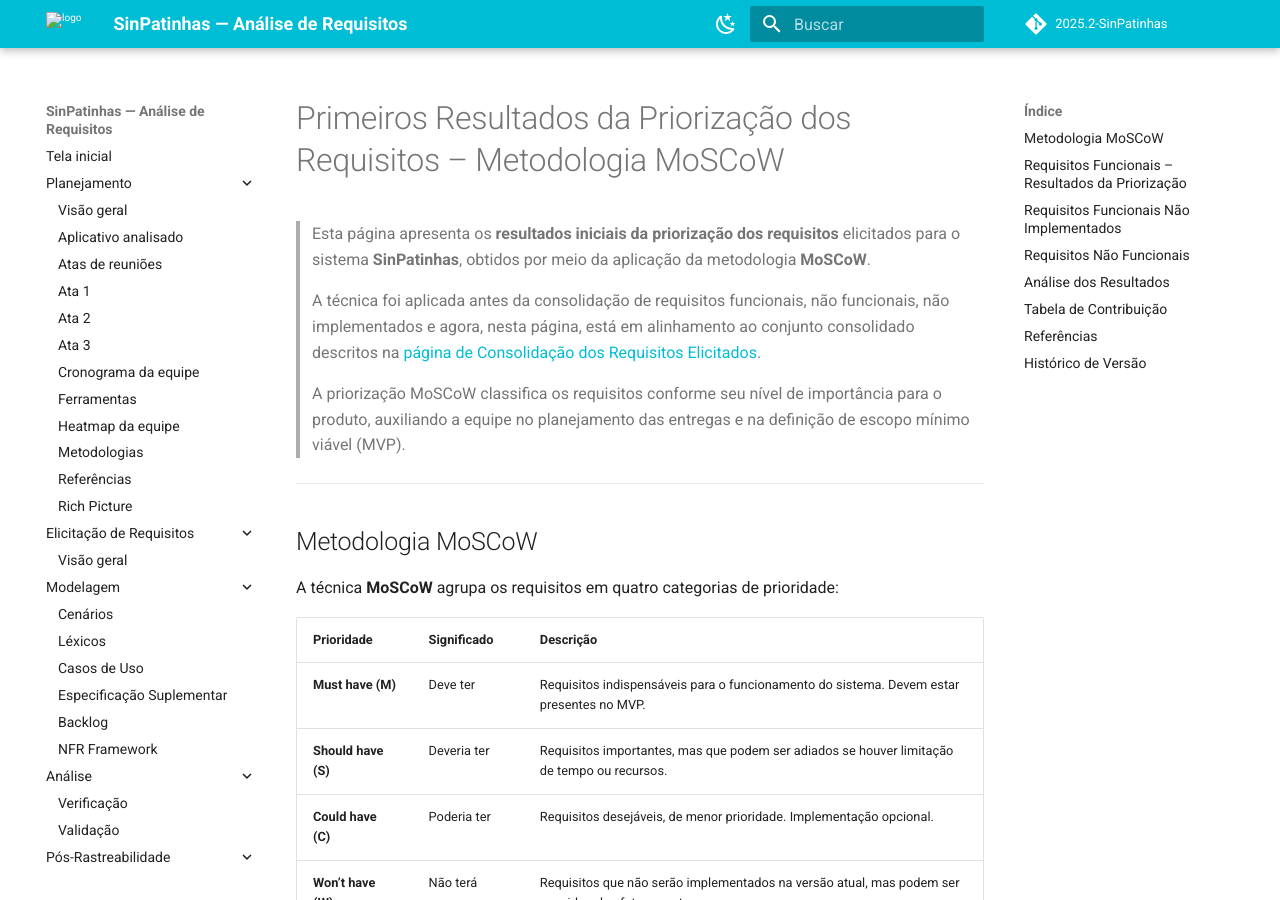
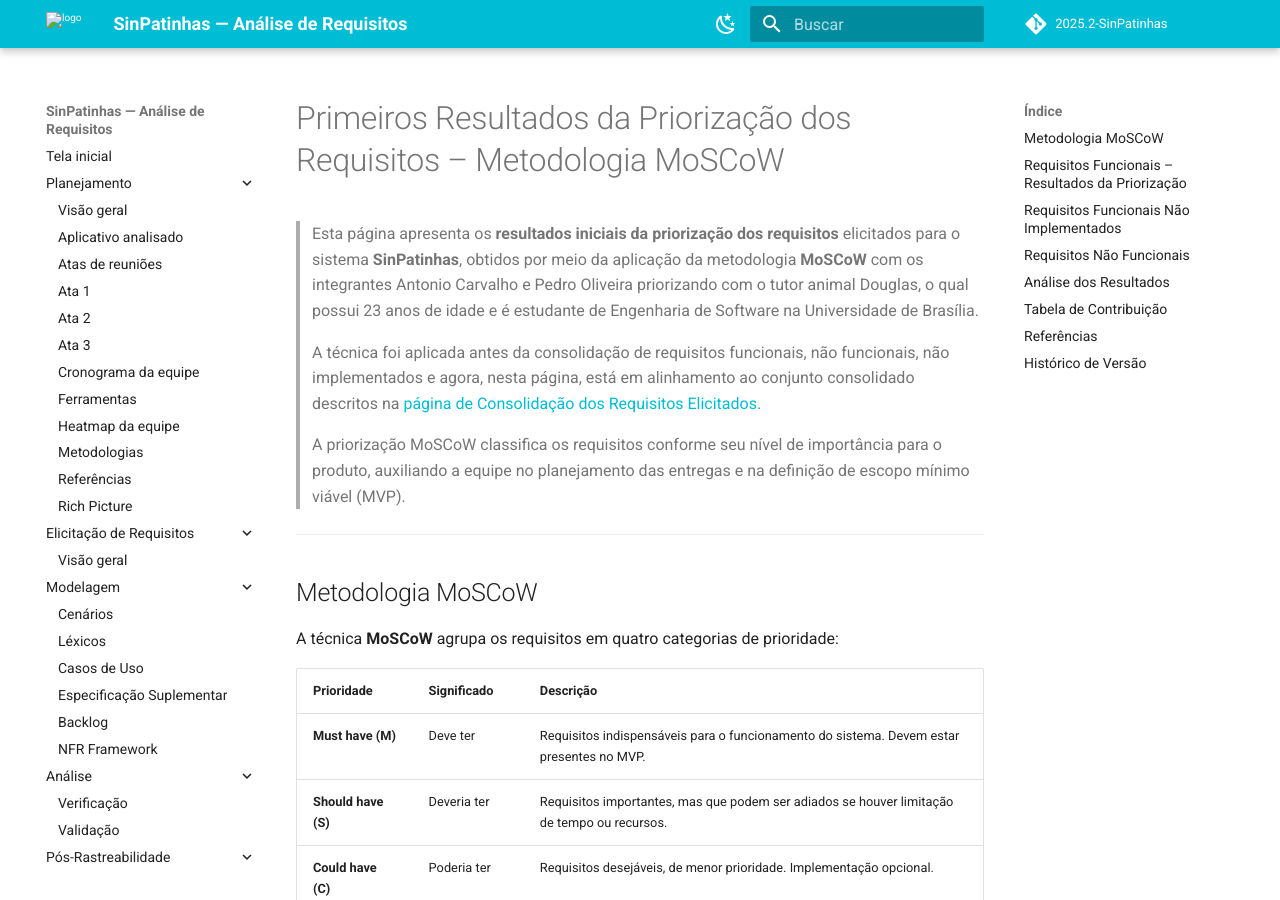
Before and after one commit to Requisitos-de-Software/2025.2-SinPatinhas, an MkDocs documentation site: the page built from docs/elicitacao/tecnicas_priorizacao/MoSCoW.md, in a window 1280 px wide and 900 px high. Built offline with MkDocs 1.6.1 and Material for MkDocs 9.7.7, drawn with Linux system fonts in a browser that asks for light colours; comment, search, counter and statistics services are not loaded.

Commit message:
feature(general): Alterações essenciais.

```diff
--- a/docs/elicitacao/tecnicas_priorizacao/MoSCoW.md
+++ b/docs/elicitacao/tecnicas_priorizacao/MoSCoW.md
@@ -1,6 +1,6 @@
 # Primeiros Resultados da Priorização dos Requisitos – Metodologia MoSCoW
 
-> Esta página apresenta os **resultados iniciais da priorização dos requisitos** elicitados para o sistema **SinPatinhas**, obtidos por meio da aplicação da metodologia **MoSCoW**.
+> Esta página apresenta os **resultados iniciais da priorização dos requisitos** elicitados para o sistema **SinPatinhas**, obtidos por meio da aplicação da metodologia **MoSCoW** com os integrantes Antonio Carvalho e Pedro Oliveira priorizando com o tutor animal Douglas, o qual possui 23 anos de idade e é estudante de Engenharia de Software na Universidade de Brasília.
 >
 > A técnica foi aplicada antes da consolidação de requisitos funcionais, não funcionais, não implementados e agora, nesta página, está em alinhamento ao conjunto consolidado descritos na [página de Consolidação dos Requisitos Elicitados](../../elicitacao/tecnicas_elicitacao/requisitos_elicitados.md).
 >
```
Also changed, not shown: docs/_sidebar.md (+1 -1 lines).
